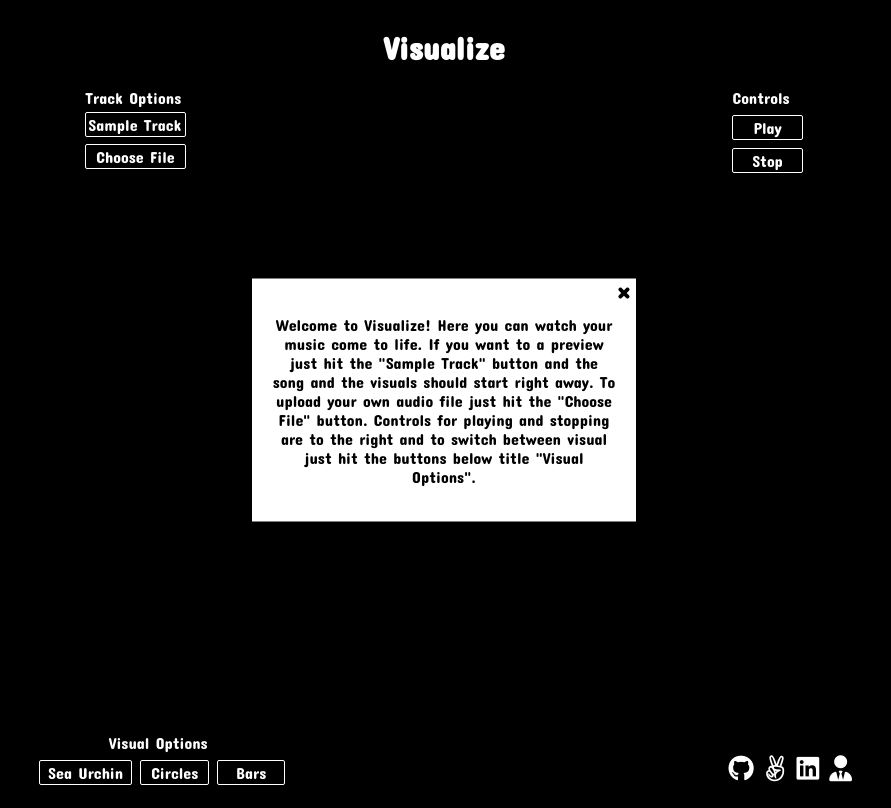
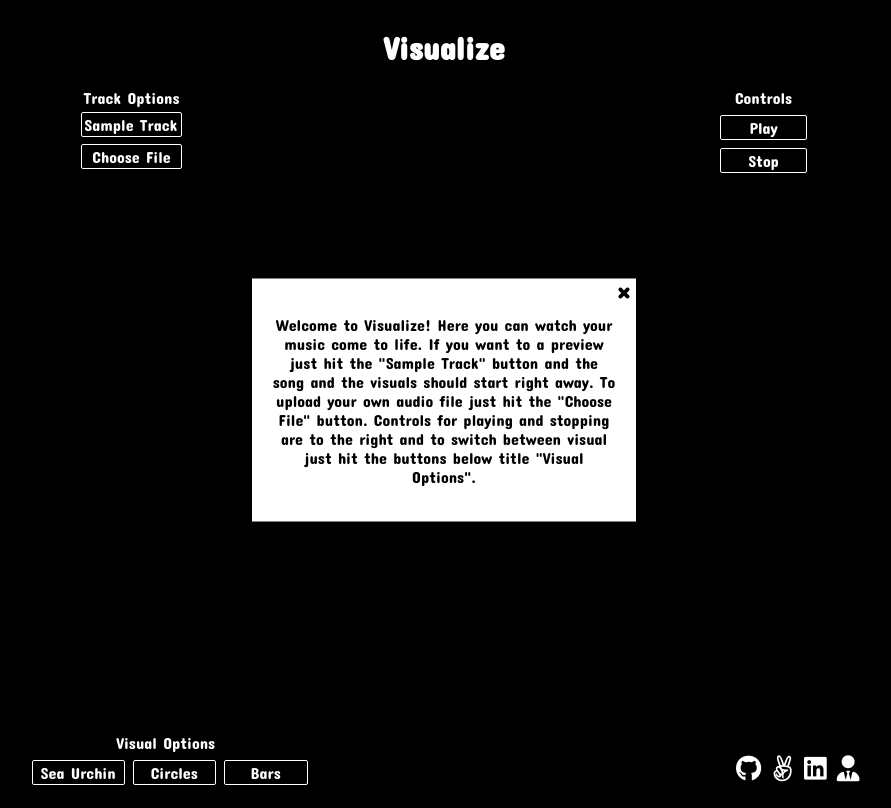
Before and after one commit to guticode04/Visualize, a plain HTML site: page index.html in a window 1280 px wide. Shown: the whole page, without its empty margins (196-1087 px from the left). Drawn offline with Linux system fonts and the light colour scheme.

Commit message:
Minor corrections to styling for mobile and desktop view

```diff
--- a/dist/assets/style/visualize.css
+++ b/dist/assets/style/visualize.css
@@ -3,7 +3,7 @@
 #bars {
    border: 1px solid;
    text-align: center;
-   padding: 2px 6px;
+   padding: 2px 26px;
    border-radius: 2px;
 }
 
@@ -20,7 +20,7 @@ body {
 #circles {
    border: 1px solid;
    text-align: center;
-   padding: 2px 4px;
+   padding: 2px 17px;
    margin: 0 0 5px 0;
    border-radius: 2px;
 }
@@ -122,7 +122,7 @@ input[type="file"] {
    border: 1px solid;
    text-align: center;
    border-radius: 2px;
-   padding: 2px 0;
+   padding: 2px 32px;
 }
 
 .play:hover {
@@ -156,6 +156,7 @@ input[type="file"] {
 
 .section-title {
    margin: 0 0 5px 0;
+   text-align: center;
 }
 
 .stop {
@@ -187,7 +188,7 @@ input[type="file"] {
       text-align: center;
       cursor: pointer;
       border: 1px solid;
-      padding: 2px 18px;
+      padding: 2px 26px;
    }
 
    #bars:hover {
@@ -204,7 +205,7 @@ input[type="file"] {
       cursor: pointer;
       border: 1px solid;
       margin: 2px 8px 2px 0;
-      padding: 2px 10px;
+      padding: 2px 17px;
    }
 
    #circles:hover {
@@ -307,7 +308,7 @@ input[type="file"] {
       margin: 8px 0;
       text-align: center;
       cursor: pointer;
-      padding: 2px 20px;
+      padding: 2px 28px;
    }
 
    .play:hover {
```
